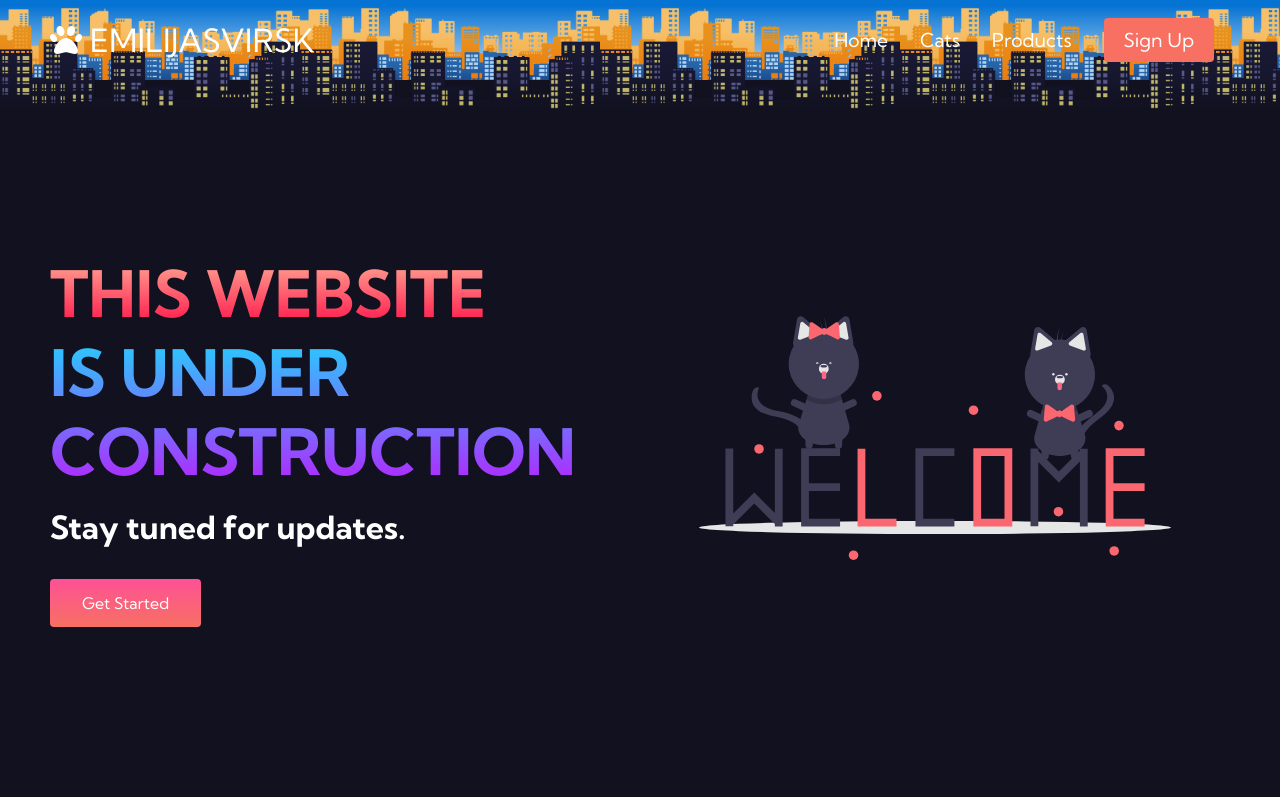
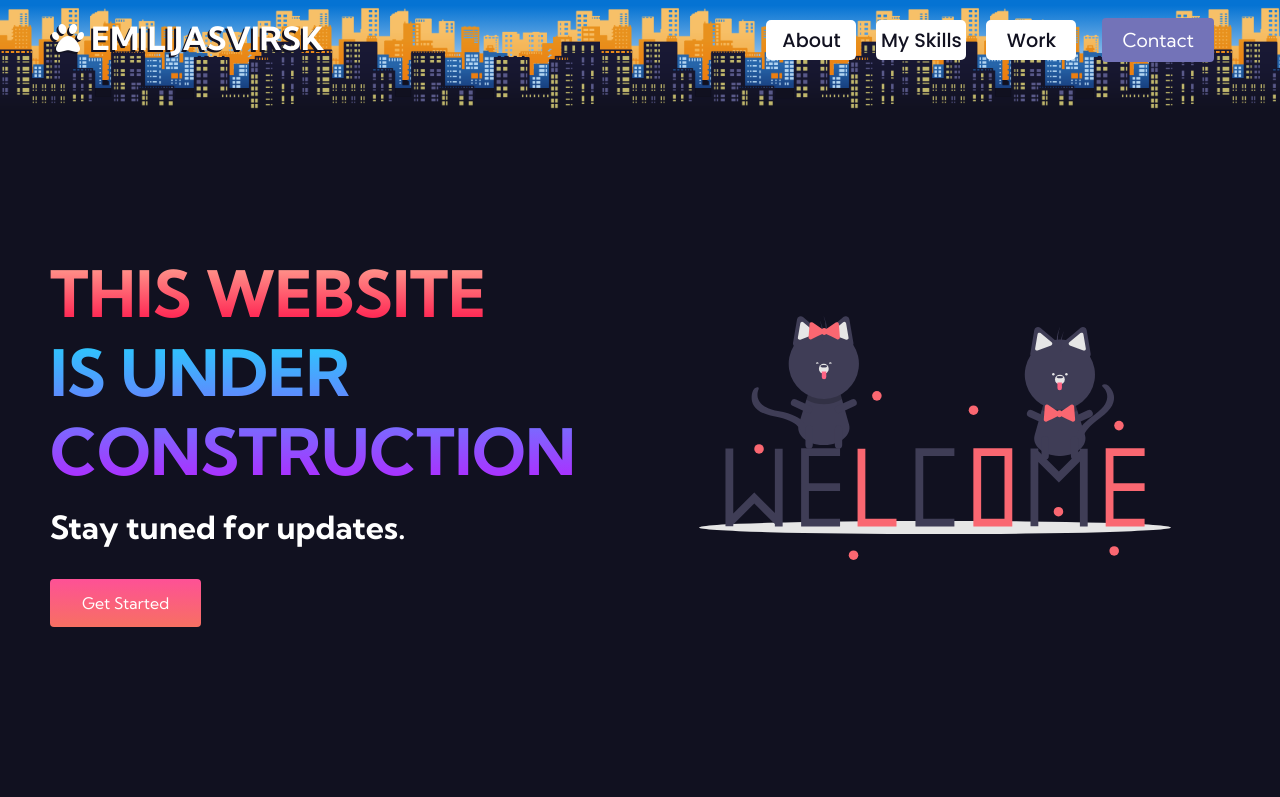
Before and after one commit to EmilijaSvirsk/EmilijaSvirsk.github.io, a plain HTML site: page index.html in a window 1280 px wide. Shown: the top 797 px of the page. Drawn offline with Linux system fonts and the light colour scheme.

Commit message:
fixed navbar buttons and added scrolling

```diff
--- a/app.js
+++ b/app.js
@@ -1,3 +1,4 @@
+//mobile transformation
 const menu = document.querySelector('#mobile-menu');
 const menuLinks = document.querySelector('.navbar__menu');
 
@@ -6,9 +7,26 @@ menu.addEventListener('click', function(){
     menuLinks.classList.toggle('active');
 });
 
+//bar city light flickering
 function waitAndChangeBackground() {
-    let background = document.getElementById('background');
+    let background = document.getElementById('background2');
     let number = Math.floor(Math.random() * 3).toString(); //from 0 to 2
     background.style.backgroundImage = 'url("images/city/city_4_'+number+'.png")'; // + number;
 }
 setInterval(waitAndChangeBackground, 4000);
+
+//move bar city up
+
+let back1 = document.getElementById('background1');
+let back2 = document.getElementById('background2');
+let city = document.getElementById('city');
+
+window.addEventListener('scroll', function(){
+    let value = window.scrollY;
+    if(value<45)
+    {
+        back2.style.top = value * -0.5 + 'px';
+        back1.style.top = value * -0.5 + 'px';
+        city.style.top = value * -0.2 + 'px';
+    }
+    })
--- a/index.html
+++ b/index.html
@@ -10,6 +10,7 @@
     <link rel="preconnect" href="https://fonts.googleapis.com">
     <link rel="preconnect" href="https://fonts.gstatic.com" crossorigin>
     <link href="https://fonts.googleapis.com/css2?family=Kumbh+Sans:wght@400;700&display=swap" rel="stylesheet">
+    <link href="https://fonts.googleapis.com/css2?family=Kumbh+Sans:wght@400;700&family=Poppins:wght@300;500&display=swap" rel="stylesheet">
 </head>
 <body>
     <!-- Navbar section -->
@@ -17,9 +18,9 @@
         <div class="background">
             <span class="back-image"></span>
             <span class="back-image"></span>
-            <span class="back-image"></span>
-            <span class="back-image"></span>
-            <span class="back-image" id="background"></span>
+            <span class="back-image" id="city"></span>
+            <span class="back-image" id="background1"></span>
+            <span class="back-image" id="background2"></span>
         </div>
         <nav class="navbarbox">
             <div class="navbar__container">
@@ -37,22 +38,22 @@
                 <ul class="navbar__menu">
                     <li class="navbar__item">
                         <a href="/" class="navbar__links">
-                        Home
+                        About
                         </a>
                     </li>
                     <li class="navbar__item">
                         <a href="/tech.html" class="navbar__links">
-                        Cats
+                        My Skills
                         </a>
                     </li>
                     <li class="navbar__item">
                         <a href="/" class="navbar__links">
-                        Products
+                        Work
                         </a>
                     </li>
                     <li class="navbar__btn">
                         <a href="/" class="button">
-                        Sign Up
+                        Contact
                         </a>
                     </li>
                 </ul>
--- a/style.css
+++ b/style.css
@@ -1,3 +1,27 @@
+/* color palette
+1st level
+#121222
+#595989
+#c0b76c
+
+2nd level
+#2665aa
+#0c1f5b
+#b2d4f1
+
+3rd level
+#e8911d
+#ee7509
+
+4th level
+#f7c068
+#ea9626
+
+background
+#0573d3
+#8cbeeb
+*/
+
 * {
     box-sizing: border-box;
     margin: 0;
@@ -66,7 +90,7 @@
      background-size: 300px;
      position: absolute;
      width: 100%;
-     height: 10vh;
+     height: 11vh;
      margin-top: 0px;
      z-index: 4;
  }
@@ -77,7 +101,7 @@
      background-size: 300px;
      position: absolute;
      width: 100%;
-     height: 20vh;
+     height: 15vh;
      margin-top: 0px;
      z-index: 5;
  }
@@ -87,7 +111,7 @@
      background-size: 300px;
      position: absolute;
      width: 100%;
-     height: 20vh;
+     height: 15vh;
      margin-top: 0px;
      z-index: 5;
  }
@@ -105,12 +129,17 @@
 }
 
 #navbar__logo{
-    /*
-    background-color: #ff8177;
-    background-image: linear-gradient(to top, #ff0844 0%, #ffb199 100%);
-    */
-    background-color: #fff;
-    background-size: 100%;
+
+    background-color: #121222;
+    text-shadow: 2px -2px #fff;
+    /*-webkit-text-stroke: 1.5px #fff;*/
+    /*background-image: linear-gradient(to top, #0573d3 0%, #121222 100%);*/
+    font-weight: bold;
+    /*background-color: #fff;*/
+    /*color: #111120;
+    text-shadow: 2px 0 #b2d4f1, -2px 0 #b2d4f1, 0 2px #b2d4f1, 0 -2px #b2d4f1,
+             1px 1px #b2d4f1, -1px -1px #b2d4f1, 1px -1px #b2d4f1, -1px 1px #b2d4f1;
+    background-size: 100%;*/
     -webkit-background-clip: text; /*background color gradient is clipped around text */
     -moz-background-clip: text; /*what probs on mobile*/
     -webkit-text-fill-color: transparent;
@@ -138,13 +167,18 @@
 }
 
 .navbar__links{
-    color: #fff;
+    font-family: 'Poppins', sans-serif;
+    background: #fff;
+    border-radius: 5px;
+    color: #111120;
+    width: 90px;
     display: flex;
     align-items: center;
     justify-content: center;
     text-decoration: none;
-    padding: 0 1rem;
-    height: 100%;
+    margin: 20px 10px;
+    height: 40px;
+    /*box-shadow: 5px 10px;*/
 }
 
 .navbar__btn {
@@ -166,17 +200,19 @@
     border: none;
     outline: none;
     border-radius: 4px;
-    background: #f77062;
+    background: #7373b8;
+    /*background: linear-gradient(to top, #7373b8 0%, #595989 100%);*/
     color: #fff;
 }
 
 .button:hover{
-    background: #4837ff;
+    background: #fff279;
+    color: #111120;
     transition: all 0.3s ease;
 }
 
 .navbar__links:hover {
-    color: #f77062;
+    color: #0573d3;
     transition: all 0.3s ease;
 }
 
```
